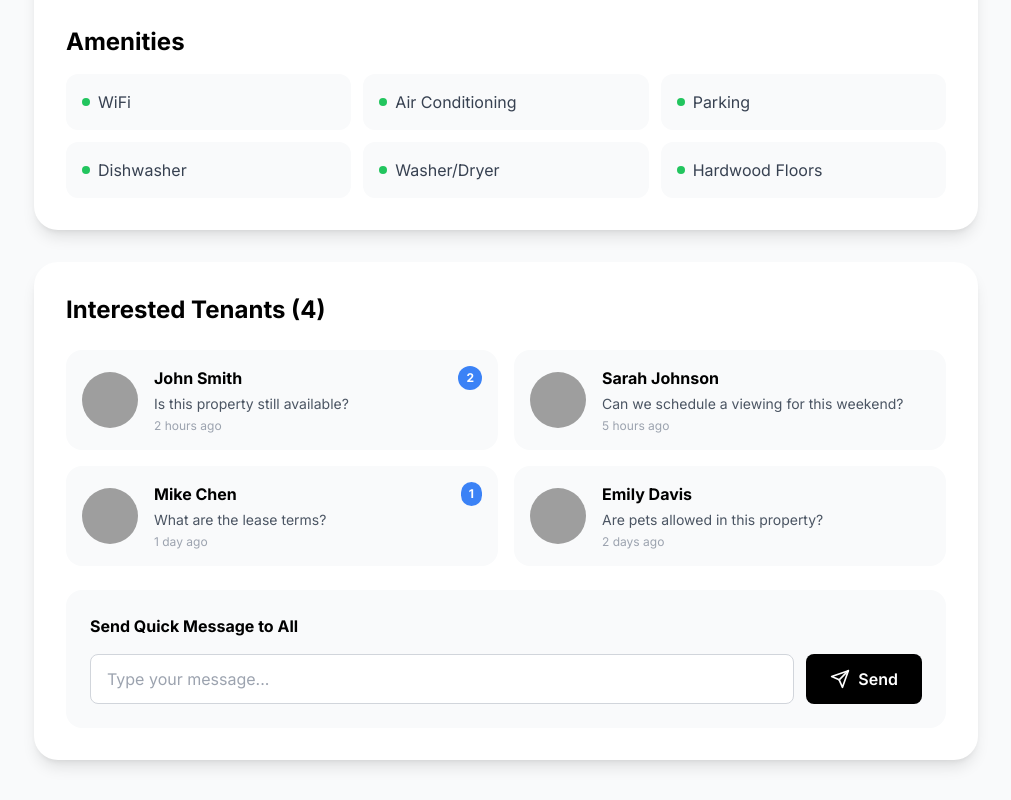
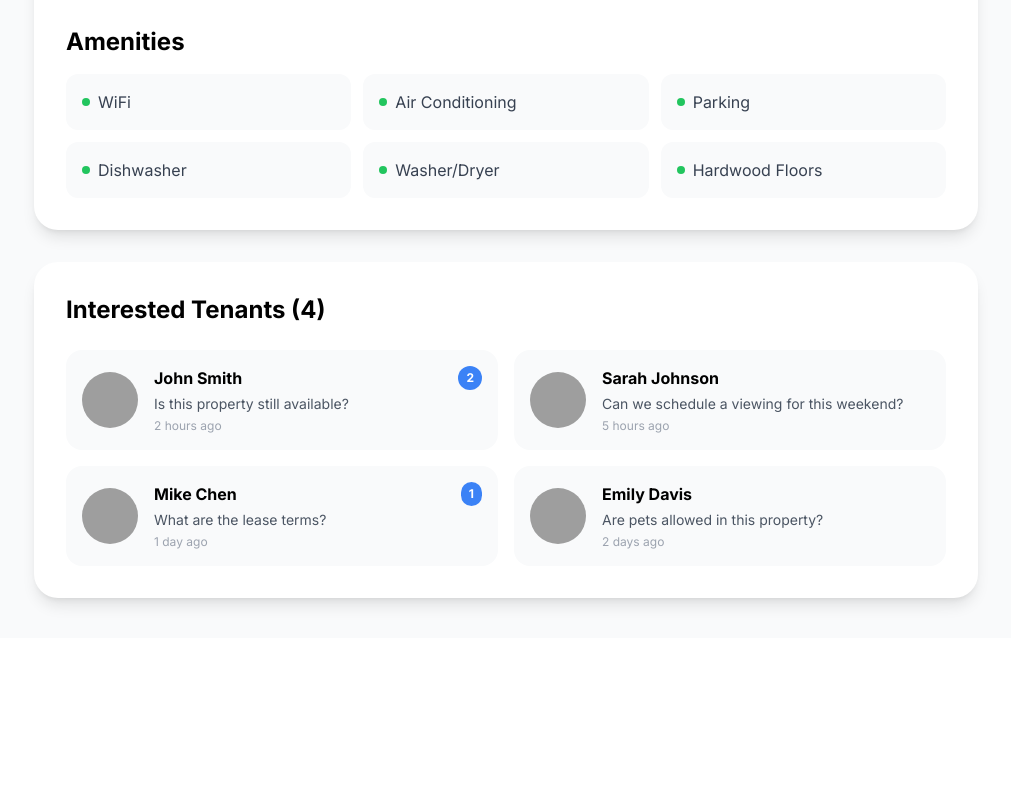
Before and after one commit to Andersonscat/leaseai, a Next.js app: page /dashboard/property/1 in a window 1280 px wide. Shown: the part 1083-1883 px from the top of the page, without its empty margins (262-1273 px from the left). After the commit the page ends 1721 px from the top, so only its background shows below. Built offline with nearby package versions, Linux system fonts and the light colour scheme; grey boxes are pictures that could not be loaded.

Commit message:
Remove 'Send Quick Message to All' feature from property detail page

```diff
--- a/app/dashboard/property/[id]/page.tsx
+++ b/app/dashboard/property/[id]/page.tsx
@@ -1,7 +1,7 @@
 "use client";
 
 import { useState } from "react";
-import { MapPin, Bed, Bath, Ruler, Dog, ChevronLeft, ChevronRight, Send, ArrowLeft } from "lucide-react";
+import { MapPin, Bed, Bath, Ruler, Dog, ChevronLeft, ChevronRight, ArrowLeft } from "lucide-react";
 import Link from "next/link";
 import { useParams } from "next/navigation";
 
@@ -10,7 +10,6 @@ export default function PropertyPage() {
   const propertyId = parseInt(params.id as string);
 
   const [currentImageIndex, setCurrentImageIndex] = useState(0);
-  const [messageText, setMessageText] = useState("");
 
   // Mock property data
   const properties = [
@@ -303,24 +302,6 @@ export default function PropertyPage() {
               </div>
             ))}
           </div>
-
-          {/* Quick Message */}
-          <div className="mt-6 p-6 bg-gray-50 rounded-2xl">
-            <h3 className="font-bold text-black mb-4">Send Quick Message to All</h3>
-            <div className="flex gap-3">
-              <input
-                type="text"
-                placeholder="Type your message..."
-                value={messageText}
-                onChange={(e) => setMessageText(e.target.value)}
-                className="flex-1 px-4 py-3 border border-gray-300 rounded-lg focus:outline-none focus:border-black"
-              />
-              <button className="px-6 py-3 bg-black text-white rounded-lg font-semibold hover:bg-gray-800 transition-all flex items-center gap-2">
-                <Send className="w-5 h-5" />
-                Send
-              </button>
-            </div>
-          </div>
         </div>
       </div>
     </div>
```
